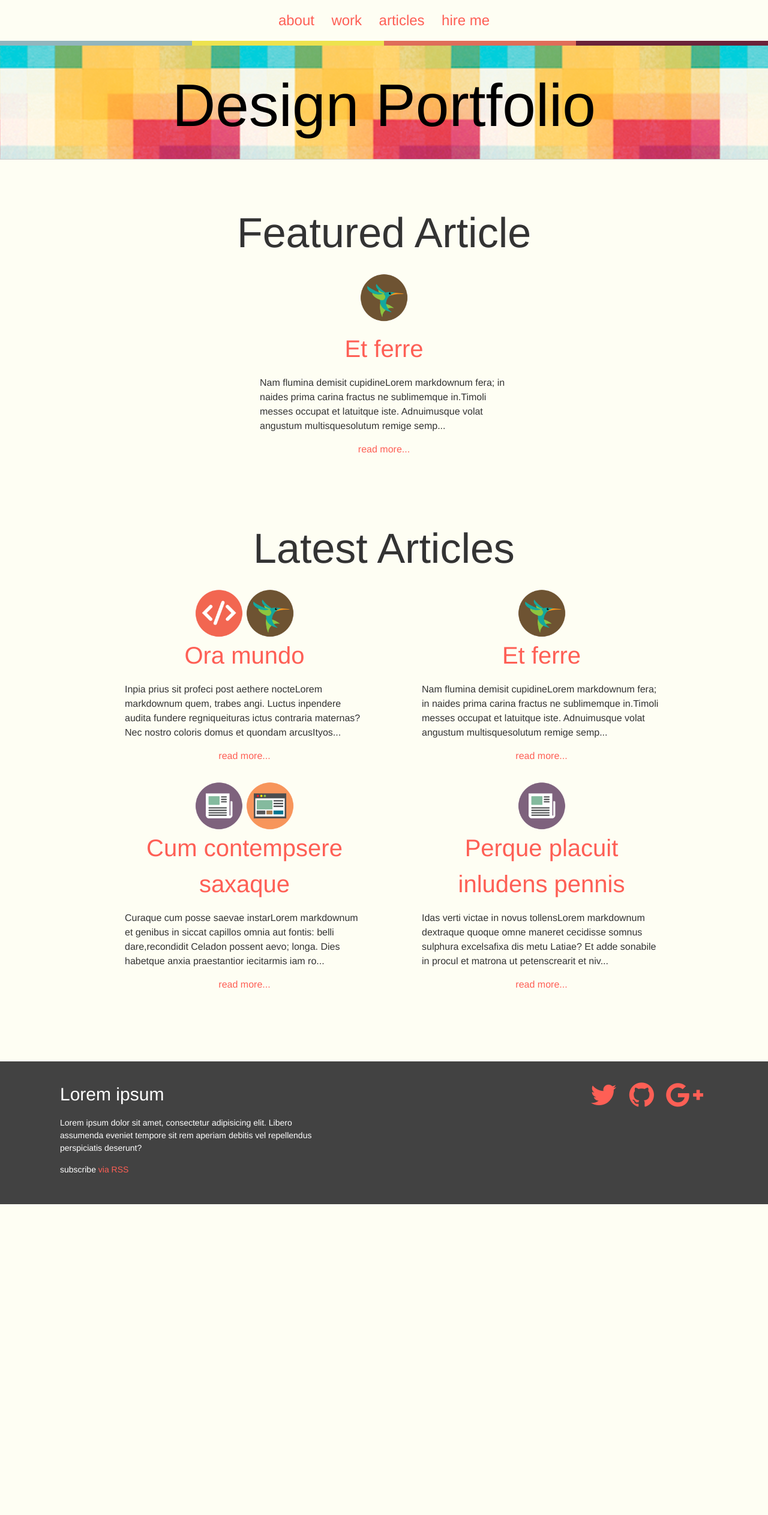
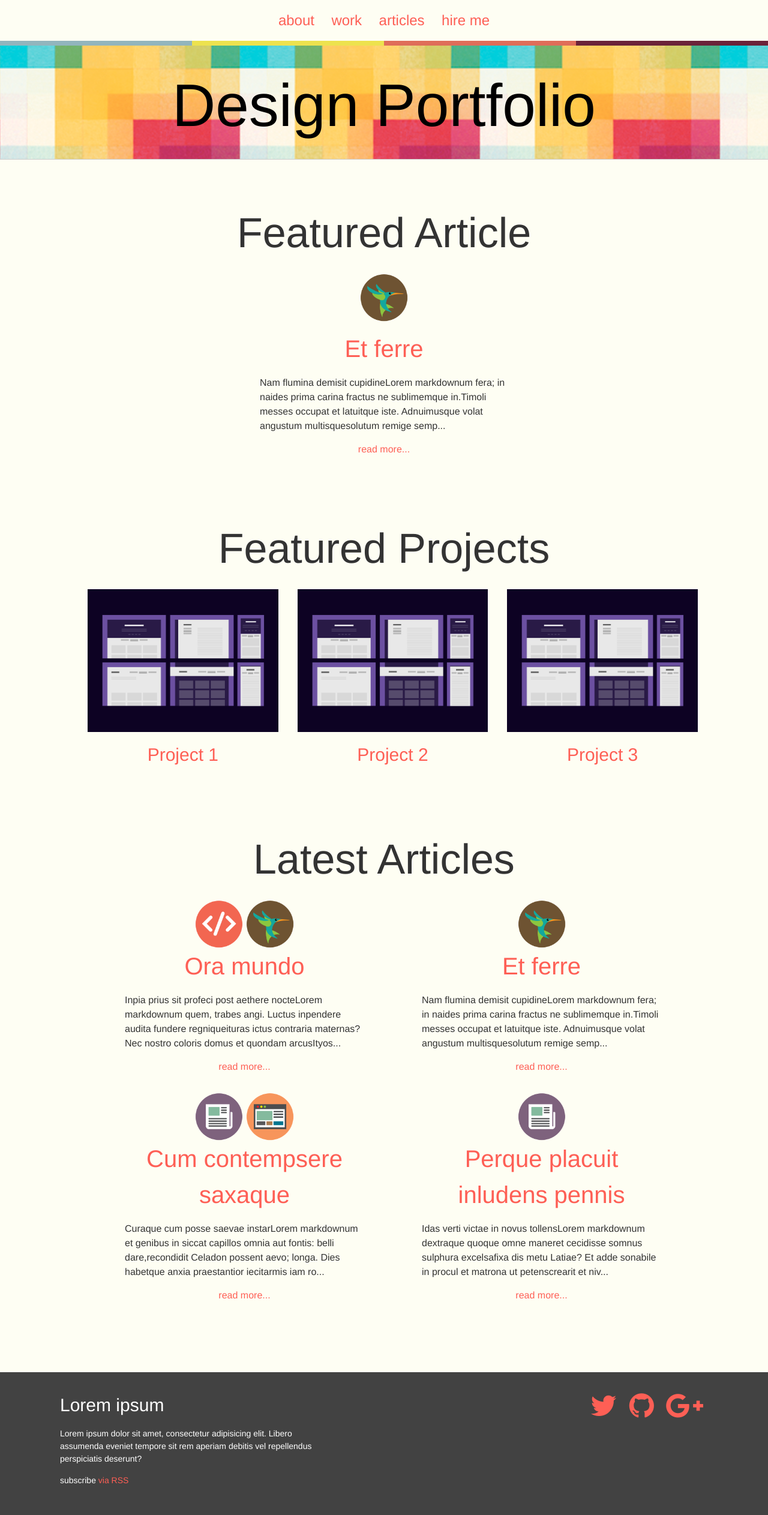
Before and after one commit to smugfox/jekyll-portfolio, a Jekyll site: the page built from index.html, in a window 1280 px wide. Shown: the whole page at 60% size. Built offline with Jekyll 4.4.1, drawn with Linux system fonts in a browser that asks for light colours; nearby versions of some CDN libraries; before the commit the page ends 2007 px from its top, so only the background shows below that.

Commit message:
made changes

```diff
--- /dev/null
+++ b/_includes/project.html
@@ -0,0 +1,10 @@
+<li class="project">
+  <a href="{{ project.url }}">
+    <figure>
+      <img src="{{ project.featured_img }}" alt="Thumbnail for {{project.title}}">
+      <figcaption class="project-caption">
+        {{ project.title }}
+      </figcaption>
+    </figure>
+  </a>
+</li>
--- a/_posts/project/2015-07-21-project-1.markdown
+++ b/_posts/project/2015-07-21-project-1.markdown
@@ -1,8 +1,10 @@
 ---
 layout: post
-title:  "Parentem"
+title:  "Project 1"
 date:   2015-07-21 10:42:35
 categories: project
+featured: true
+featured_img: "img/project.png"
 tags: design
 ---
 
--- a/_posts/project/2015-07-22-project-2.markdown
+++ b/_posts/project/2015-07-22-project-2.markdown
@@ -1,9 +1,9 @@
 ---
 layout: post
-title:  "Adparuit non crimenque ubera"
+title:  "Project 2"
 date:   2015-07-22 11:42:35
 categories: project
-featured: true
+featured_img: "img/project.png"
 tags: snippet
 ---
 
--- a/_posts/project/2015-07-23-project-3.markdown
+++ b/_posts/project/2015-07-23-project-3.markdown
@@ -1,8 +1,9 @@
 ---
 layout: post
-title:  "Perque placuit inludens pennis"
+title:  "Project 3"
 date:   2015-07-23 9:42:35
 categories: project
+featured_img: "img/project.png"
 tags: layout
 ---
 ## Idas verti victae in novus tollens
--- /dev/null
+++ b/_sass/components/_project.scss
@@ -0,0 +1,15 @@
+.project-list {
+  @extend %clearfix;
+  padding: 0;
+  list-style: none;
+}
+.project {
+  float: left;
+  width: 33.3%;
+  padding: 0 1em;
+  text-align: center;
+}
+.project-caption {
+  margin-top: 0.5em;
+  font-size: $h3-font-size;
+}
--- a/css/main.scss
+++ b/css/main.scss
@@ -61,5 +61,6 @@
         "layout",
         "syntax-highlighting",
         "gradient-bar",
-        "components/post"
+        "components/post",
+        "components/project"
 ;
--- a/index.html
+++ b/index.html
@@ -8,7 +8,7 @@
     <div class="wrapper">
       <h1>Featured Article</h1>
         {% assign count = 0 %}
-          {% for post in site.posts %}
+          {% for post in site.categories['blog'] %}
             {% if post.featured == true and count < 1 %}
               <div class="post post-featured">
                 {% include post.html %}
@@ -21,13 +21,21 @@
   </section>
 
   <!-- section for featured projects -->
+  <section class="site-section">
+    <h1>Featured Projects</h1>
+    <ul class="project-list">
+      {% for project in site.categories['project'] reversed | limit:3 %}
+        {% include project.html %}
+      {% endfor %}
+    </ul>
+  </section>
+
   <!-- section for latest articles -->
-
   <section class="site-section site-section-last">
     <div class="wrapper">
       <h1>Latest Articles</h1>
       <ul class="post-list">
-        {% for post in site.posts  | limit:4 %}
+        {% for post in site.categories['blog'] | limit:4 %}
           <li class="post">
             {% include post.html %}
           </li>
```
Also changed, not shown: img/project.png (added).
